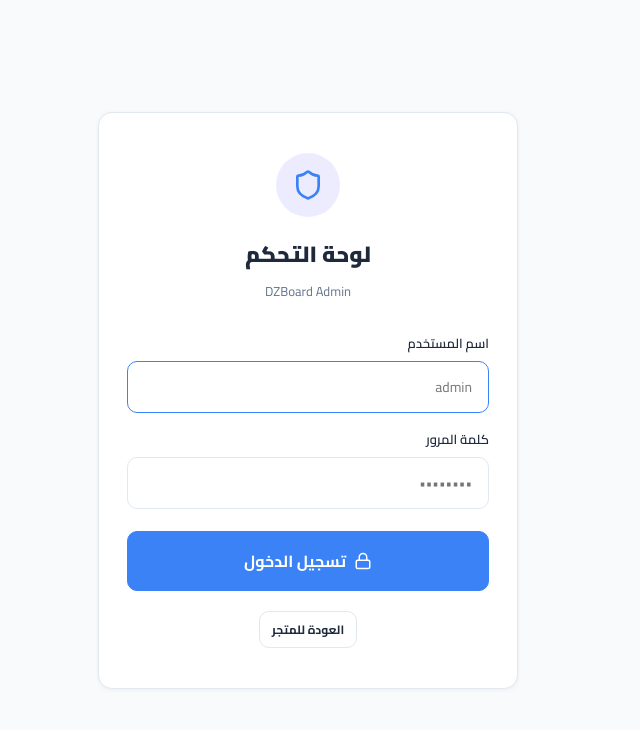
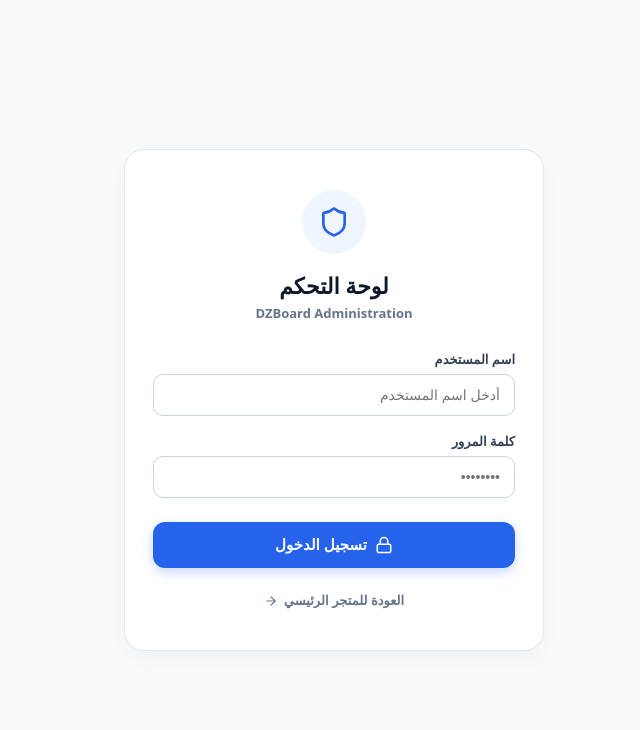
Before and after one commit to ectroshop9/dzboard, a React (Vite) app: page /admin in a window 1280 px wide. Shown: the top 730 px of the page, without its empty margins (419-1059 px from the left). Built offline with nearby package versions, Linux system fonts and the light colour scheme.

Commit message:
Professional AdminLoginPage

```diff
--- a/src/pages/AdminLoginPage.jsx
+++ b/src/pages/AdminLoginPage.jsx
@@ -1,6 +1,6 @@
 import { useState } from 'react';
 import { useNavigate } from 'react-router-dom';
-import { Lock, Loader2, Shield } from 'lucide-react';
+import { Lock, Loader2, Shield, ArrowRight } from 'lucide-react';
 import { api } from '../services/api';
 
 export default function AdminLoginPage() {
@@ -12,52 +12,112 @@ export default function AdminLoginPage() {
 
   const handleLogin = async (e) => {
     e.preventDefault();
-    if (!username || !password) { setError('الرجاء إدخال اسم المستخدم وكلمة المرور'); return; }
+    if (!username || !password) {
+      setError('الرجاء إدخال اسم المستخدم وكلمة المرور');
+      return;
+    }
 
-    setLoading(true); setError('');
+    setLoading(true);
+    setError('');
     try {
       const data = await api.adminLogin(username, password);
-      if (data.success) {
+      if (data && data.success) {
         localStorage.setItem('dzboard_admin_token', data.token);
         navigate('/admin/dashboard');
       } else {
-        setError(data.message || 'بيانات الدخول غير صحيحة');
+        setError(data?.message || 'بيانات الدخول غير صحيحة');
       }
-    } catch { setError('خطأ في الاتصال'); }
+    } catch {
+      setError('حدث خطأ أثناء الاتصال بالخادم');
+    }
     setLoading(false);
   };
 
   return (
-    <div style={{ background: '#f8fafc', color: '#1e293b', direction: 'rtl', minHeight: '100vh', display: 'flex', alignItems: 'center', justifyContent: 'center', padding: 16, fontFamily: "'Cairo', sans-serif" }}>
-      <div className="card" style={{ padding: '40px 28px', maxWidth: 420, width: '100%' }}>
+    <div style={{ background: '#f8fafc', color: '#1e293b', direction: 'rtl', minHeight: '100vh', display: 'flex', alignItems: 'center', justifyContent: 'center', padding: 16, fontFamily: "system-ui, -apple-system, sans-serif" }}>
+      <style>{`@keyframes spin { 0% { transform: rotate(0deg); } 100% { transform: rotate(360deg); } }`}</style>
+
+      <div style={{ background: '#fff', border: '1px solid #e2e8f0', borderRadius: 20, padding: '40px 28px', maxWidth: 420, width: '100%', boxShadow: '0 10px 25px -5px rgba(0,0,0,0.05)' }}>
+
+        {/* Header Icon & Title */}
         <div style={{ textAlign: 'center', marginBottom: 28 }}>
-          <div className="icon-box icon-box-lg" style={{ background: 'rgba(99,102,241,0.12)', color: '#3b82f6', margin: '0 auto 16px auto', width: 64, height: 64, borderRadius: '50%', display: 'flex', alignItems: 'center', justifyContent: 'center' }}>
+          <div style={{ background: '#eff6ff', color: '#2563eb', margin: '0 auto 16px auto', width: 64, height: 64, borderRadius: '50%', display: 'flex', alignItems: 'center', justifyContent: 'center' }}>
             <Shield size={32} />
           </div>
-          <h1 style={{ fontSize: 22, fontWeight: 900, marginBottom: 4 }}>لوحة التحكم</h1>
-          <p style={{ color: '#64748b', fontSize: 13 }}>DZBoard Admin</p>
+          <h1 style={{ fontSize: 22, fontWeight: 900, marginBottom: 4, color: '#0f172a' }}>لوحة التحكم</h1>
+          <p style={{ color: '#64748b', fontSize: 13, margin: 0, fontWeight: 600 }}>DZBoard Administration</p>
         </div>
 
-        {error && <div style={{ background: '#fef2f2', color: '#dc2626', padding: 12, borderRadius: 8, marginBottom: 16, textAlign: 'center', fontSize: 13, border: '1px solid #fecaca' }}>{error}</div>}
+        {/* Error Alert */}
+        {error && (
+          <div style={{ background: '#fef2f2', color: '#dc2626', padding: '10px 14px', borderRadius: 10, marginBottom: 18, textAlign: 'center', fontSize: 13, border: '1px solid #fecaca', fontWeight: 600 }}>
+            {error}
+          </div>
+        )}
 
-        <form onSubmit={handleLogin} style={{ display: 'flex', flexDirection: 'column', gap: 14 }}>
+        {/* Form */}
+        <form onSubmit={handleLogin} style={{ display: 'flex', flexDirection: 'column', gap: 16 }}>
           <div>
-            <label style={{ fontSize: 13, fontWeight: 600, marginBottom: 6, display: 'block' }}>اسم المستخدم</label>
-            <input className="field-input" placeholder="admin" value={username} onChange={e => setUsername(e.target.value)} autoFocus />
+            <label style={{ fontSize: 13, fontWeight: 700, marginBottom: 6, display: 'block', color: '#334155' }}>اسم المستخدم</label>
+            <input
+              type="text"
+              placeholder="أدخل اسم المستخدم"
+              value={username}
+              onChange={e => setUsername(e.target.value)}
+              autoFocus
+              disabled={loading}
+              style={{ width: '100%', padding: '12px 14px', borderRadius: 10, border: '1px solid #cbd5e1', fontSize: 14, outline: 'none', background: '#fff', boxSizing: 'border-box' }}
+            />
           </div>
+
           <div>
-            <label style={{ fontSize: 13, fontWeight: 600, marginBottom: 6, display: 'block' }}>كلمة المرور</label>
-            <input className="field-input" type="password" placeholder="••••••••" value={password} onChange={e => setPassword(e.target.value)} />
+            <label style={{ fontSize: 13, fontWeight: 700, marginBottom: 6, display: 'block', color: '#334155' }}>كلمة المرور</label>
+            <input
+              type="password"
+              placeholder="••••••••"
+              value={password}
+              onChange={e => setPassword(e.target.value)}
+              disabled={loading}
+              style={{ width: '100%', padding: '12px 14px', borderRadius: 10, border: '1px solid #cbd5e1', fontSize: 14, outline: 'none', background: '#fff', boxSizing: 'border-box' }}
+            />
           </div>
-          <button type="submit" className="btn btn-primary btn-lg btn-block" disabled={loading} style={{ gap: 8, marginTop: 8 }}>
-            {loading ? <Loader2 size={18} className="spin" /> : <Lock size={18} />}
+
+          <button
+            type="submit"
+            disabled={loading}
+            style={{
+              width: '100%',
+              padding: '14px',
+              background: loading ? '#94a3b8' : '#2563eb',
+              color: '#fff',
+              border: 'none',
+              borderRadius: 12,
+              fontSize: 15,
+              fontWeight: 800,
+              cursor: loading ? 'not-allowed' : 'pointer',
+              display: 'flex',
+              alignItems: 'center',
+              justifyContent: 'center',
+              gap: 8,
+              marginTop: 8,
+              boxShadow: loading ? 'none' : '0 4px 12px rgba(37, 99, 235, 0.25)'
+            }}
+          >
+            {loading ? <Loader2 size={18} style={{ animation: 'spin 1s linear infinite' }} /> : <Lock size={18} />}
             {loading ? 'جاري الدخول...' : 'تسجيل الدخول'}
           </button>
         </form>
 
+        {/* Footer Navigation */}
         <div style={{ textAlign: 'center', marginTop: 20 }}>
-          <button onClick={() => navigate('/')} className="btn btn-ghost btn-sm">العودة للمتجر</button>
+          <button
+            onClick={() => navigate('/')}
+            style={{ background: 'none', border: 'none', color: '#64748b', fontSize: 13, fontWeight: 700, cursor: 'pointer', display: 'inline-flex', alignItems: 'center', gap: 6 }}
+          >
+            العودة للمتجر الرئيسي <ArrowRight size={14} />
+          </button>
         </div>
+
       </div>
     </div>
   );
```
